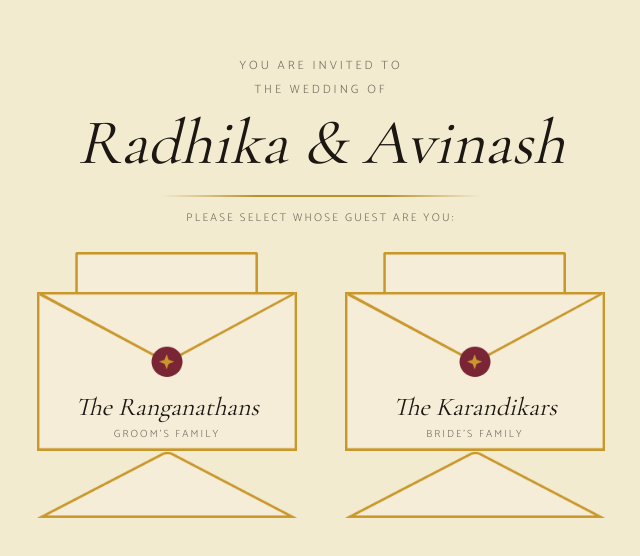
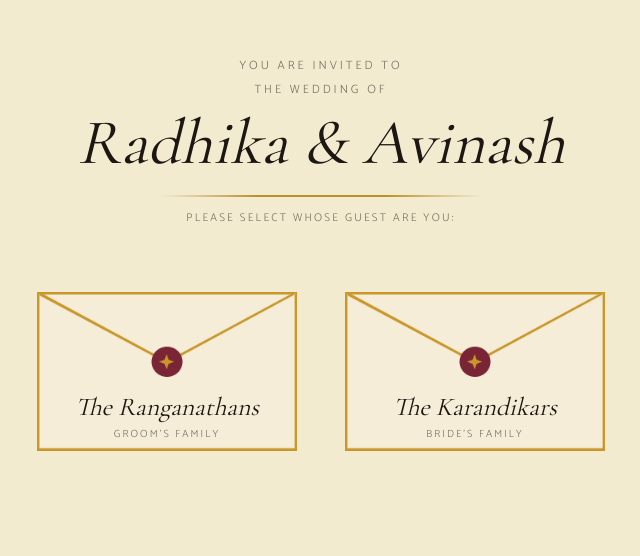
Before and after one commit to nastiaez/radhika-weds-avinash, a Next.js app: page / in a window 1280 px wide. Shown: the part 170-726 px from the top of the page, without its empty margins (319-959 px from the left). Built offline with nearby package versions, Linux system fonts and the light colour scheme.

Commit message:
feat: add 4-layer envelope hover animation with letter slide and gold glow

```diff
--- a/app/globals.css
+++ b/app/globals.css
@@ -237,7 +237,8 @@ html {
 }
 
 .family-select-root .env-base,
-.family-select-root .env-letter,
+.family-select-root .env-letter-rect,
+.family-select-root .env-flap,
 .family-select-root .env-front {
   position: absolute;
   width: 100%;
@@ -246,16 +247,44 @@ html {
   left: 0;
 }
 
-.family-select-root .env-base  { z-index: 1; }
-.family-select-root .env-letter {
+/* 4-layer envelope stack */
+.family-select-root .env-base       { z-index: 1; }
+
+.family-select-root .env-letter-rect {
   z-index: 2;
   opacity: 0;
-  transition: opacity 0.2s ease;
+  transform: translateY(50px);
+  transition: opacity 350ms cubic-bezier(0.25, 0.1, 0.25, 1),
+              transform 350ms cubic-bezier(0.25, 0.1, 0.25, 1);
 }
-.family-select-root .env-front { z-index: 3; }
 
-.family-select-root .envelope-wrapper:hover .env-letter,
-.family-select-root .envelope-wrapper.tapped .env-letter { opacity: 1; }
+.family-select-root .env-flap {
+  z-index: 3;
+  opacity: 0;
+  transition: opacity 300ms ease;
+}
+
+.family-select-root .env-front      { z-index: 4; }
+
+/* Hover: wrapper scale + gold glow */
+.family-select-root .envelope-wrapper {
+  transition: transform 300ms ease, filter 300ms ease;
+}
+
+.family-select-root .envelope-wrapper:hover {
+  transform: scale(1.04);
+  filter: drop-shadow(0 4px 16px rgba(184,144,42,0.35));
+}
+
+/* Hover: letter slides up, flap appears */
+.family-select-root .envelope-wrapper:hover .env-letter-rect {
+  opacity: 1;
+  transform: translateY(-55px);
+}
+
+.family-select-root .envelope-wrapper:hover .env-flap {
+  opacity: 1;
+}
 
 .family-select-root .envelope-label {
   position: absolute;
```
